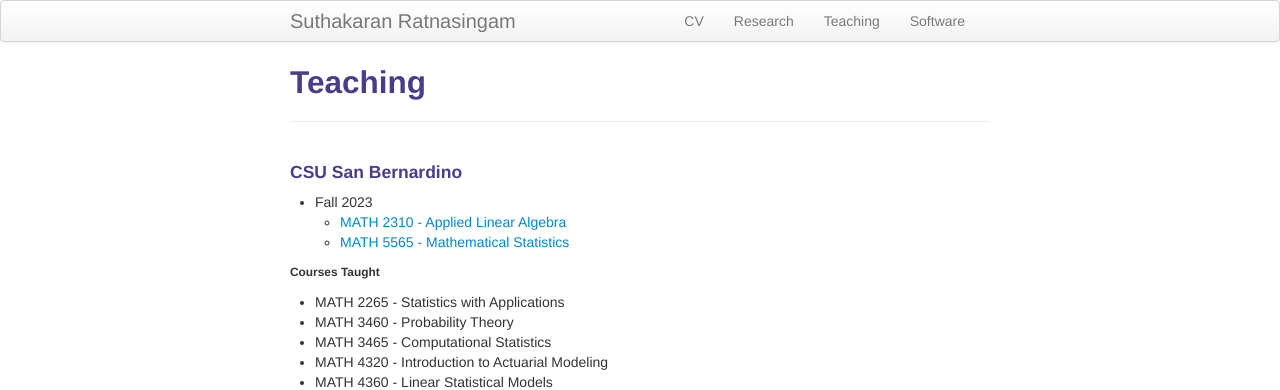
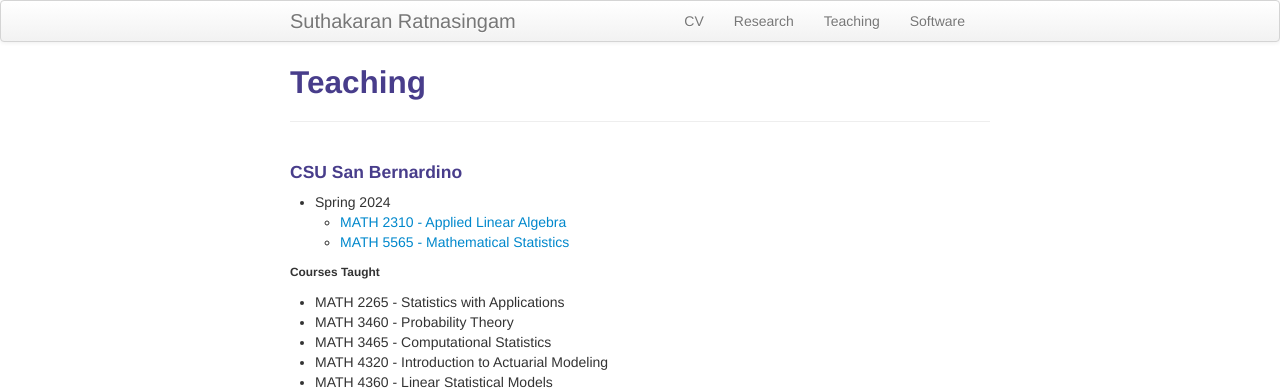
Before and after one commit to suthakaranr/suthakaranr.github.io, a Jekyll site: the page built from pages/Teaching.md, in a window 1280 px wide. Shown: the top 390 px of the page. Built offline with Jekyll 4.4.1, drawn with Linux system fonts in a browser that asks for light colours.

Commit message:
Update Teaching.md

```diff
--- a/pages/Teaching.md
+++ b/pages/Teaching.md
@@ -4,7 +4,7 @@ title: Teaching
 description: Suthakaran's teaching portfolio
 ---
 #### CSU San Bernardino
-* Fall 2023
+* Spring 2024
    * <a style="text-decoration:none"  target="_blank" rel="noopener noreferrer">MATH 2310 - Applied Linear Algebra
    * <a style="text-decoration:none" href="../pages/MathStat.html" target="_blank" rel="noopener noreferrer">MATH 5565 - Mathematical Statistics </a>
 
```
